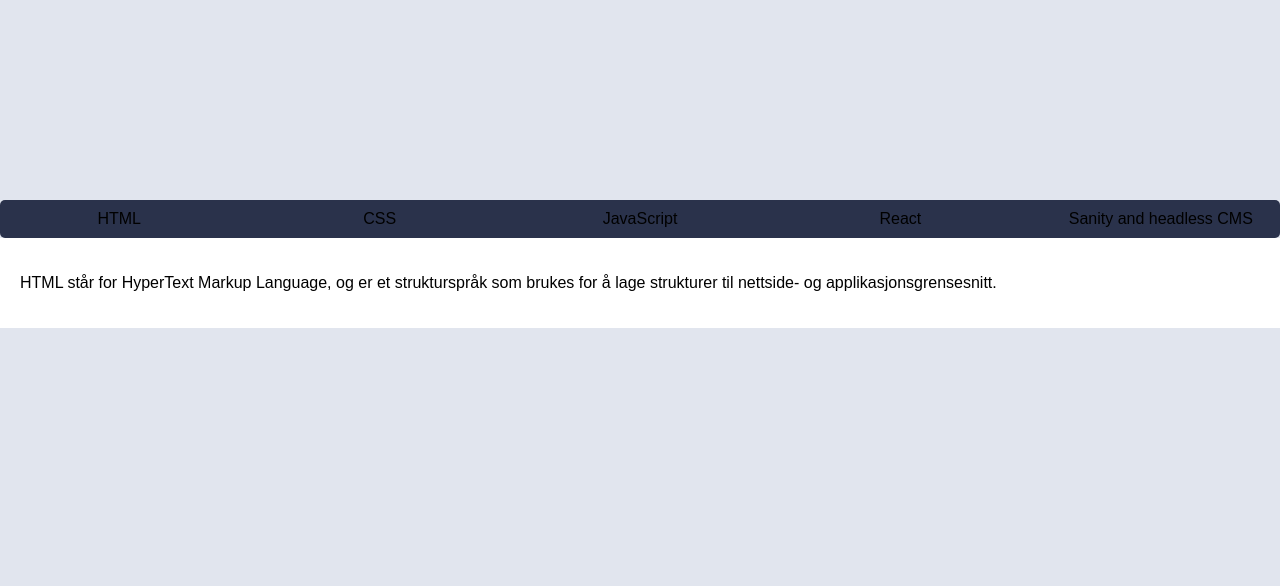
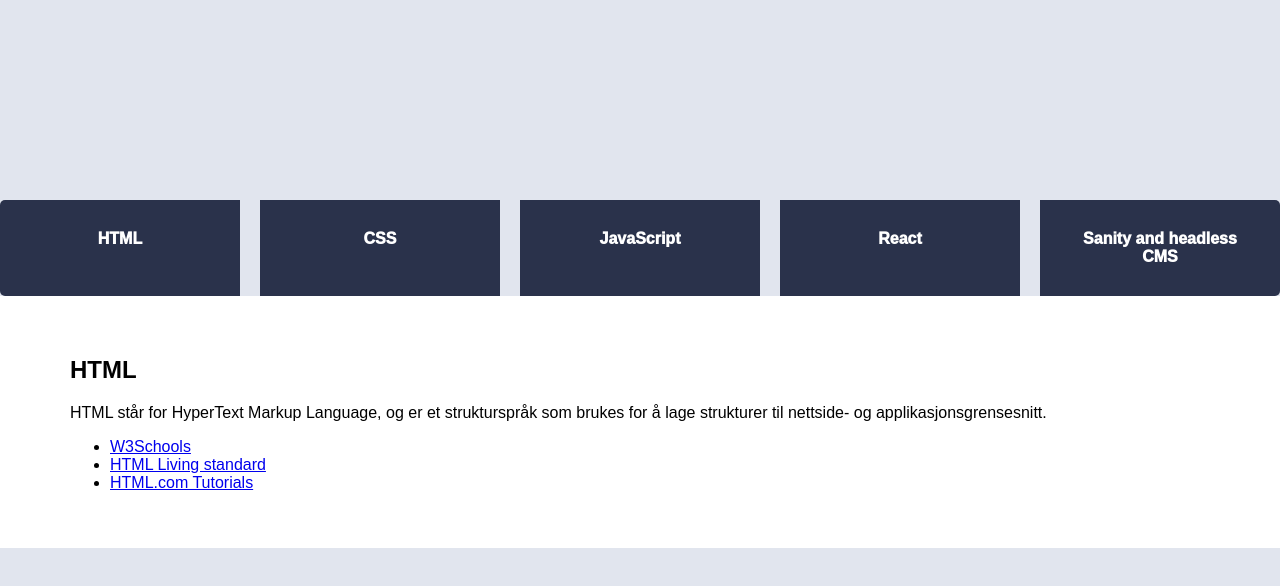
Before and after one commit to CiprianAV/uin24ak2_resource_layout_VLAD, a plain HTML site: page index.html in a window 1280 px wide. Both pictures are taken after a click on the element "HTML". Drawn offline with Linux system fonts and the light colour scheme.

Commit message:
44444
44444

```diff
--- a/javascript.js
+++ b/javascript.js
@@ -1,23 +1,6 @@
 document.addEventListener('DOMContentLoaded', function () {
-    var tabs = document.querySelectorAll('.tab');
-    tabs.forEach(function (tab) {
-        tab.addEventListener('click', function () {
-            var tabId = this.getAttribute('id').replace('tab', 'content');
-            showTab(tabId);
-        });
-    });
-
-    function showTab(tabId) {
-        var tabContents = document.querySelectorAll('.tab-content');
-        tabContents.forEach(function (content) {
-            content.classList.remove('show');
-        });
-
-        document.getElementById(tabId).classList.add('show');
-    }
-
-
-
+    var tabsContainer = document.getElementById('tabsContainer');
+    var contentContainer = document.getElementById('contentContainer');
 
 
 
@@ -126,29 +109,29 @@ document.addEventListener('DOMContentLoaded', function () {
         // Create tab
         var tab = document.createElement('div');
         tab.className = 'tab';
-        tab.id = 'tab' + (index + 1);
         tab.innerText = resource.category;
-        tab.addEventListener('click', function () {
-            showTab(index + 1);
-        });
 
         // Create content
         var content = document.createElement('div');
         content.className = 'tab-content';
-        content.id = 'content' + (index + 1);
-        content.innerHTML = `<p>${resource.text}</p>`;
-
+        content.innerHTML = `<h2>${resource.category}</h2><p class="tab-text">${resource.text}</p><ul>${resource.sources.map(source => `<li><a href="${source.url}" target="_blank">${source.title}</a></li>`).join('')}</ul>`;
         // Append tab and content to containers
         tabsContainer.appendChild(tab);
         contentContainer.appendChild(content);
+
+        // Add click event to show the content when a tab is clicked
+        tab.addEventListener('click', function () {
+            // Hide all tab contents
+            document.querySelectorAll('.tab-content').forEach(function (content) {
+                content.classList.remove('show');
+            });
+
+            // Show the selected tab content
+            content.classList.add('show');
+        });
     });
 
-    function showTab(tabIndex) {
-        var tabContents = document.querySelectorAll('.tab-content');
-        tabContents.forEach(function (content) {
-            content.classList.remove('show');
-        });
-
-        document.getElementById('content' + tabIndex).classList.add('show');
-    }
+    // Initial tab display
+    tabsContainer.children[0].classList.add('active');
+    contentContainer.children[0].classList.add('show');
 });
--- a/style.css
+++ b/style.css
@@ -1,6 +1,6 @@
 body {
     margin: 0;
-    font-family: Arial, sans-serif;
+    font-family: 'Montserrat', sans-serif;
     background-color: #E1E5EE;
     box-sizing: border-box;
 }
@@ -14,28 +14,34 @@ body {
     margin: 200px auto 0;
 }
 
-.tabs {
-    display: flex;
-    background-color: #2A324B;
-    border-radius: 5px;
-}
-
 .tab {
     flex: 1;
-    padding: 10px;
+    padding: 30px; /* Adjusted to double the height */
     cursor: pointer;
     text-align: center;
     box-sizing: border-box;
+    position: relative;
+    background-color: #2A324B;
+    margin-right: 20px; /* Adjusted to 10px for the gap size */
+    font-weight: 1000; /* Very bold text */
+    color: white; /* Set text color to white */
 }
 
-.tab:not(:last-child) {
-    margin-right: 20px; /* Add a small margin between tabs */
-    border-right: 2px solid transparent; /* Transparent gap */
+.tab:last-child {
+    margin-right: 0; /* Remove margin for the last tab to avoid extra space */
+}
+
+.tabs {
+    display: flex;
+    background-color: #E1E5EE; /* Match the body background color */
+    border-radius: 5px;
+    overflow: hidden; /* Ensure the background color doesn't extend into the tabs */
 }
 
 .tab-content {
     display: none;
-    padding: 20px;
+    padding: 40px;
+    padding-left: 70px; /* Adjust the padding as needed */
 }
 
 .tab-content.show {
```
